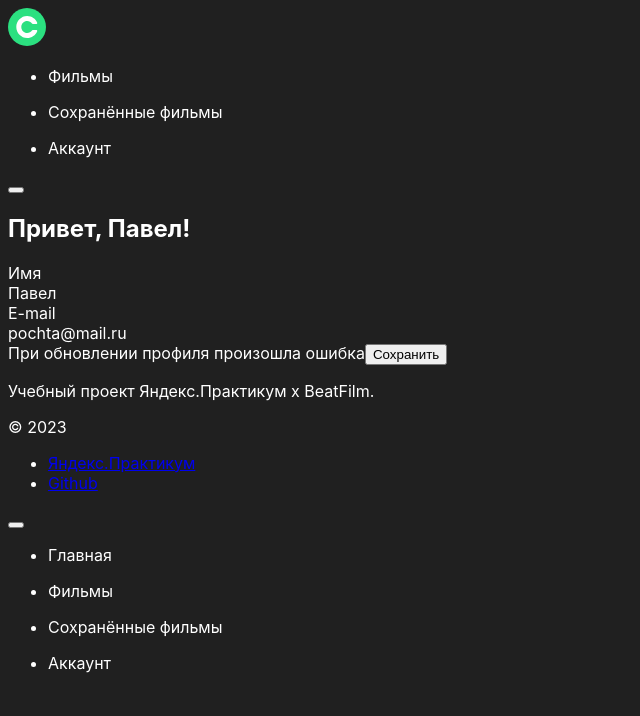
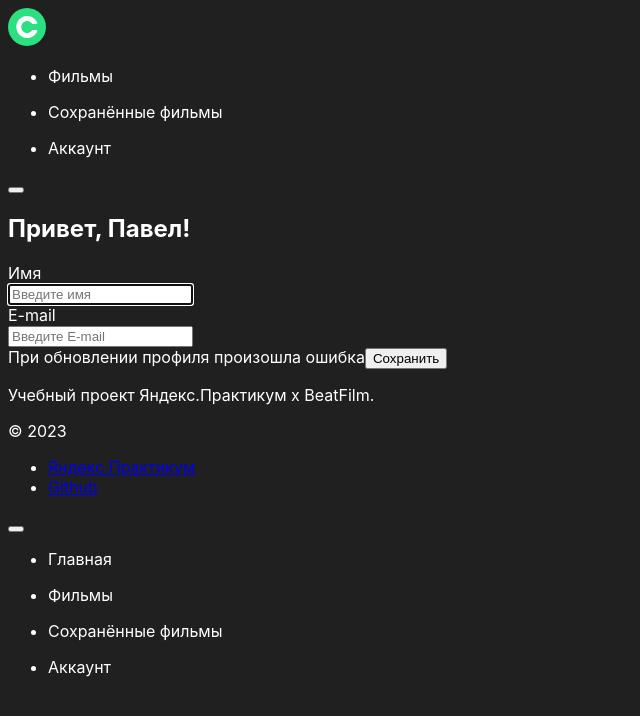
Before and after one commit to void4d/movies-explorer-frontend, a React (Create React App) app: page /profile in a window 1280 px wide. Both pictures are taken after a click on the button "Редактировать". Shown: the top 716 px of the page, without its empty margins (0-640 px from the left). Built offline with nearby package versions, Linux system fonts and the light colour scheme.

Commit message:
fix: Исправить окно редактирования профиля

```diff
--- a/src/components/Profile/Profile.css
+++ b/src/components/Profile/Profile.css
@@ -122,6 +122,19 @@
   display: none;
 }
 
+.input {
+  background: none;
+  outline: none;
+  border: none;
+  text-align: end;
+  color: #ffffff;
+  width: 150px;
+}
+
+.input:focus {
+  border: 1px dashed #4285f4;
+}
+
 @media screen and (max-width: 1279px) {
   .profile__container {
     padding-top: 74px;
--- a/src/components/Profile/Profile.js
+++ b/src/components/Profile/Profile.js
@@ -1,17 +1,33 @@
-import { useState, useEffect } from 'react';
+import { useState, useRef, useEffect } from 'react';
 
 function Profile() {
+  const inputRef = useRef(null);
   const [isEditing, setIsEditing] = useState(false);
+  const name = 'Павел';
+  const mail = 'pochta@mail.ru';
 
   function handleEditClick() {
     setIsEditing(!isEditing);
   }
 
-  const name = 'Павел';
-  const mail = 'pochta@mail.ru';
+  useEffect(() => {
+    if (isEditing) {
+      inputRef.current.focus();
+    }
+  }, [isEditing]);
 
-  const saveProfileButton = (
+  const editProfileData = (
     <>
+      <div className="profile__data">
+        <div className="profile__username-container">
+          <div className="profile__username">Имя</div>
+          <input ref={inputRef} className="profile__username input" placeholder="Введите имя"></input>
+        </div>
+        <div className="profile__email-container">
+          <div className="profile__email">E-mail</div>
+          <input className="profile__email input" placeholder="Введите E-mail"></input>
+        </div>
+      </div>
       <span className="profile__error-message profile__error-message_hidden">
         При обновлении профиля произошла ошибка
       </span>
@@ -21,8 +37,18 @@ function Profile() {
     </>
   );
 
-  const EditAndLogOutButton = (
+  const profileData = (
     <>
+      <div className="profile__data">
+        <div className="profile__username-container">
+          <div className="profile__username">Имя</div>
+          <div className="profile__username">{name}</div>
+        </div>
+        <div className="profile__email-container">
+          <div className="profile__email">E-mail</div>
+          <div className="profile__email">{mail}</div>
+        </div>
+      </div>
       <button className="profile__edit-button" onClick={handleEditClick}>
         Редактировать
       </button>
@@ -35,17 +61,7 @@ function Profile() {
       <section className="profile">
         <div className="profile__container">
           <h2 className="profile__greeting">Привет, {name}!</h2>
-          <div className="profile__data">
-            <div className="profile__username-container">
-              <div className="profile__username">Имя</div>
-              <div className="profile__username">{name}</div>
-            </div>
-            <div className="profile__email-container">
-              <div className="profile__email">E-mail</div>
-              <div className="profile__email">{mail}</div>
-            </div>
-          </div>
-          {isEditing ? saveProfileButton : EditAndLogOutButton}
+          {isEditing ? editProfileData : profileData}
         </div>
       </section>
     </main>
--- a/src/components/SideMenu/SideMenu.css
+++ b/src/components/SideMenu/SideMenu.css
@@ -175,7 +175,7 @@
 
 @media screen and (max-width: 767px) {
   .side-menu {
-    width: -100%;
+    width: 0;
     height: 100vh;
   }
 
```
